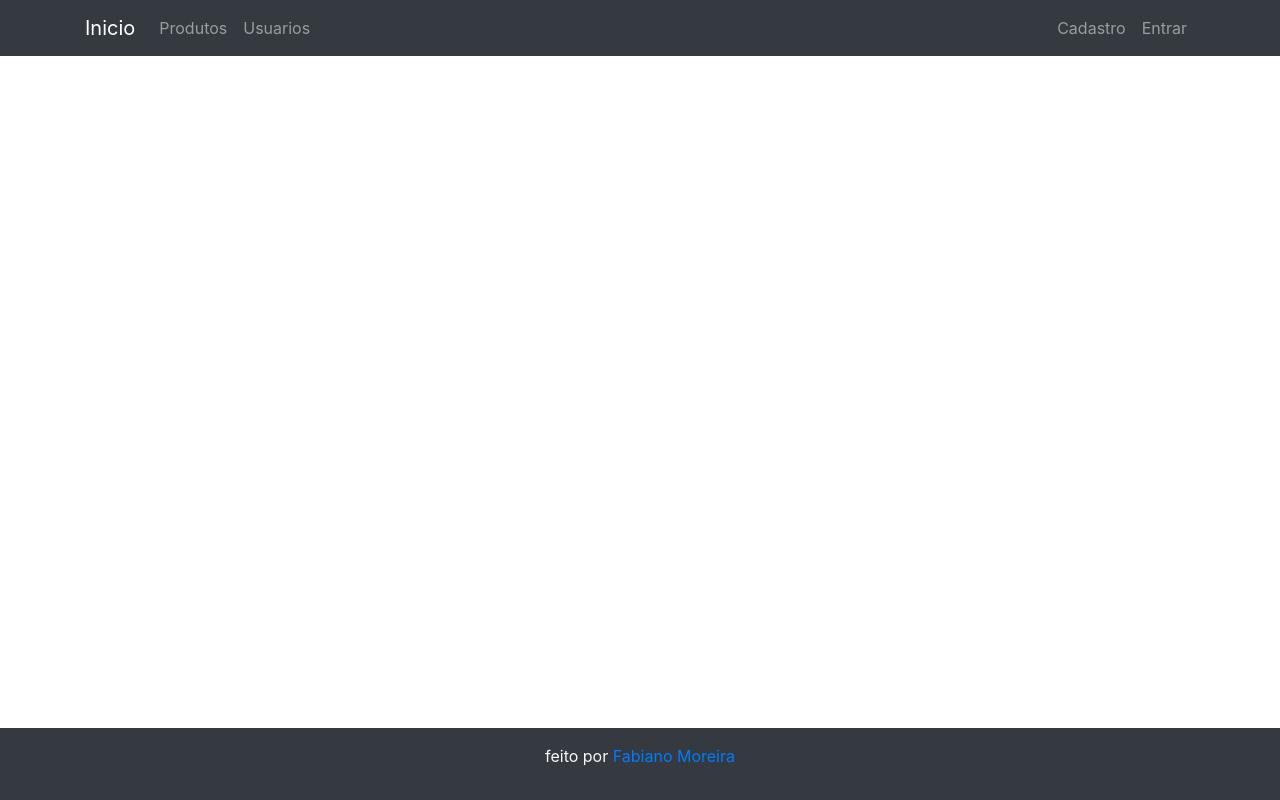
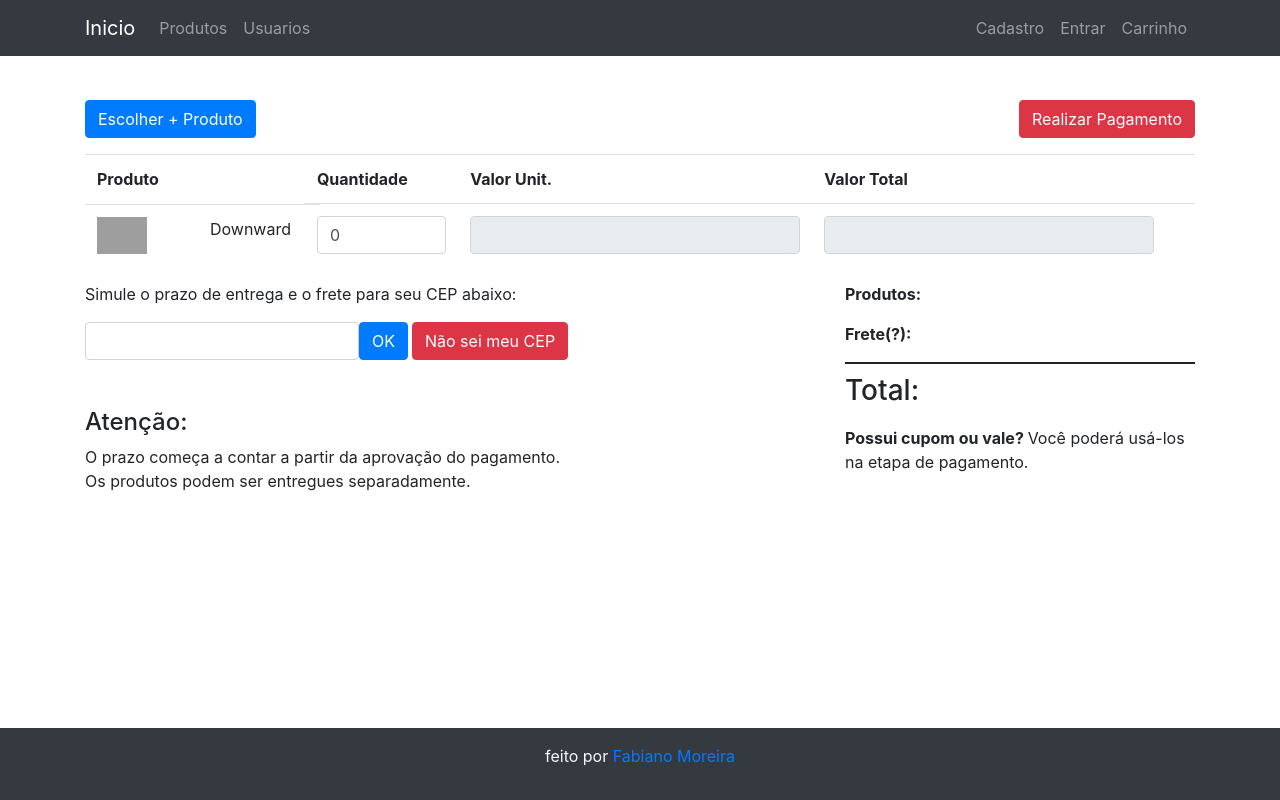
Before and after one commit to fmoreirati/php_siteModelo, a PHP site: page /?p=carrinho&add=1 in a window 1280 px wide. Run offline with PHP 8.4, Linux system fonts and the light colour scheme; data comes from the database, SQL or seed files in the repository; grey boxes are pictures that could not be loaded.

Commit message:
29112019

```diff
--- a/css/estilo.css
+++ b/css/estilo.css
@@ -2,3 +2,4 @@
     margin-top: 100px;
     margin-bottom: 100px;
 }
+.produtopq{max-width: 50px}
--- a/index.php
+++ b/index.php
@@ -39,6 +39,9 @@
                         </li>
                         <li class="nav-item">
                             <a class="nav-link" href="?p=entrar">Entrar</a>
+                        </li>
+                        <li class="nav-item">
+                            <a class="nav-link" href="?p=carrinho">Carrinho</a>
                         </li>
                     </ul>
                 <?php } else { ?>
--- a/model/produto.php
+++ b/model/produto.php
@@ -12,6 +12,10 @@
     public $foto4;
     public $foto5;
 
+    public function __construct()
+    {
+        $this->foto1 = "box.png";
+    }
 
     public function add()
     {
--- a/model/venda_produto.php
+++ b/model/venda_produto.php
@@ -1,4 +1,7 @@
 <?php
+require_once("produto.php");
+require_once("venda.php");
+
 class Venda_Produto
 {
     public $id_venda;
@@ -6,6 +9,14 @@
     public $quant;
     public $valor_produto;
     public $valor_total;
+
+    public function __construct()
+    {
+        $this->quant = 1;
+        $this->valor_produto = 0;
+        $this->valor_produto = 0;
+    }
+
 
     public function add()
     {
--- a/pages/carrinho.php
+++ b/pages/carrinho.php
@@ -1 +1,126 @@
-<?php ?>
+<?php
+require_once("./model/venda_produto.php");
+require_once("./model/produto.php");
+require_once("./model/usuario.php");
+
+$produtos = array();
+
+if (session_status() !== PHP_SESSION_ACTIVE) {
+    session_start();
+}
+
+if (isset($_SESSION["produtos"])) {
+    $produtos = $_SESSION["produtos"];
+    echo "<pre>";
+    var_dump($_SESSION["produtos"]);
+}
+
+if (isset($_GET['add'])) {
+    $produto = new Produto;
+    $dadosProd = $produto->get($_GET['add']);
+    array_push($produtos, $dadosProd);
+    $_SESSION["produtos"] = $dadosProd;
+}
+//session_destroy();
+?>
+
+<style>
+    .produtopq {
+        max-width: 50px
+    }
+</style>
+<section class="container">
+    <div class="row">
+        <p class="col-md-6">
+            <a href="index.jsp">
+                <button type="button" class="btn btn-primary"> Escolher + Produto </button>
+            </a>
+        </p>
+        <p class="col-md-6 text-right">
+            <button class="btn btn-danger"> Realizar Pagamento </button>
+            <input type="hidden" value='' name="total" class="form-control campo" id="total" disabled />
+        </p>
+    </div>
+
+    <div class="table-responsive">
+        <table class="table">
+            <tr class=''>
+                <th class="">Produto</th>
+                <th class="">Quantidade</th>
+                <th class="">Valor Unit.</th>
+                <th class="">Valor Total</th>
+                <th class=""> <i class="fa fa-remove"></i></th>
+            </tr>
+
+            <?php foreach ($produtos as $p) { ?>
+                <input type="hidden" value="" name="id" />
+                <tr>
+                    <td class="row">
+                        <div class="col-6">
+                            <img src='<?= "img/produtos/" . $p->foto1 ?>' title="" alt="" class="img-fluid produtopq">
+                        </div>
+                        <div class="col-6"><?= $p->nome ?></div>
+                    </td>
+
+                    <td class="">
+                        <input type="number" name="quant" value="<?= $p->quant ?>" min="1" max="10" step="1" class="form-control" onchange="execute(this.form)" />
+                    </td>
+
+                    <td class="">
+                        <input type="text" name="valor" min="0.00" step="0.01" value='' disabled class="form-control campo" />
+                    </td>
+
+                    <td class="">
+                        <input type="text" name="valorItem" min="0.00" step="0.01" value='' disabled class="form-control campo valores" />
+                    </td>
+
+                    <td class=""><a href=""></i></a></td>
+                </tr>
+            <?php } ?>
+        </table>
+    </div>
+    </form>
+
+    <div class="row">
+        <div class="col-md-8">
+            <p> Simule o prazo de entrega e o frete para seu CEP abaixo:</p>
+            <form action="index.php?p=carrinho&acao=frete" method="get" class="form-inline">
+                <div class="form-group">
+                    <input type="text" name="cep" class="form-control" />
+                    <button class="btn btn-primary"> OK </button>
+                </div>
+                <div class="form-group ml-1">
+                    <a href="">
+                        <button class="btn btn-danger"> Não sei meu CEP </button>
+                    </a>
+                </div>
+                <div class="well pt-5">
+                    <h4>Atenção:</h4>
+                    <p>
+                        O prazo começa a contar a partir da aprovação do pagamento.<br>
+                        Os produtos podem ser entregues separadamente.<br>
+                    </p>
+                </div>
+            </form>
+        </div>
+        <div class="col-md-4 well">
+            <strong>
+                <p>Produtos: </p>
+                <p>Frete(?): </p>
+            </strong>
+            <h3 style="border-top: solid 2px #222;padding: 10px 0">Total:
+            </h3>
+
+            <p><strong>Possui cupom ou vale? </strong>Você poderá usá-los na etapa de pagamento.</p>
+        </div>
+
+    </div>
+
+    <script>
+        // window.onload(execute(this.form));
+        function execute(frm) {
+            frm.action = "sys?logica=Carrinho&acao=calc";
+            frm.submit();
+        }
+    </script>
+</section>
--- a/pages/list-produto.php
+++ b/pages/list-produto.php
@@ -5,7 +5,7 @@
     foreach ($produto->listAll() as $p) {
         echo "
             <div class='card col-4'>
-            <img src='img\box.png' class='card-img-top' alt='...'>
+            <img src='img/produtos/$p->foto1' class='card-img-top' alt='...'>
             <div class='card-body'>
                 <h5 class='card-title'>$p->nome</h5>
                 <p class='card-text'>$p->descricao</p>
```
Also changed, not shown: img/produtos/box.png (renamed from img/box.png).
